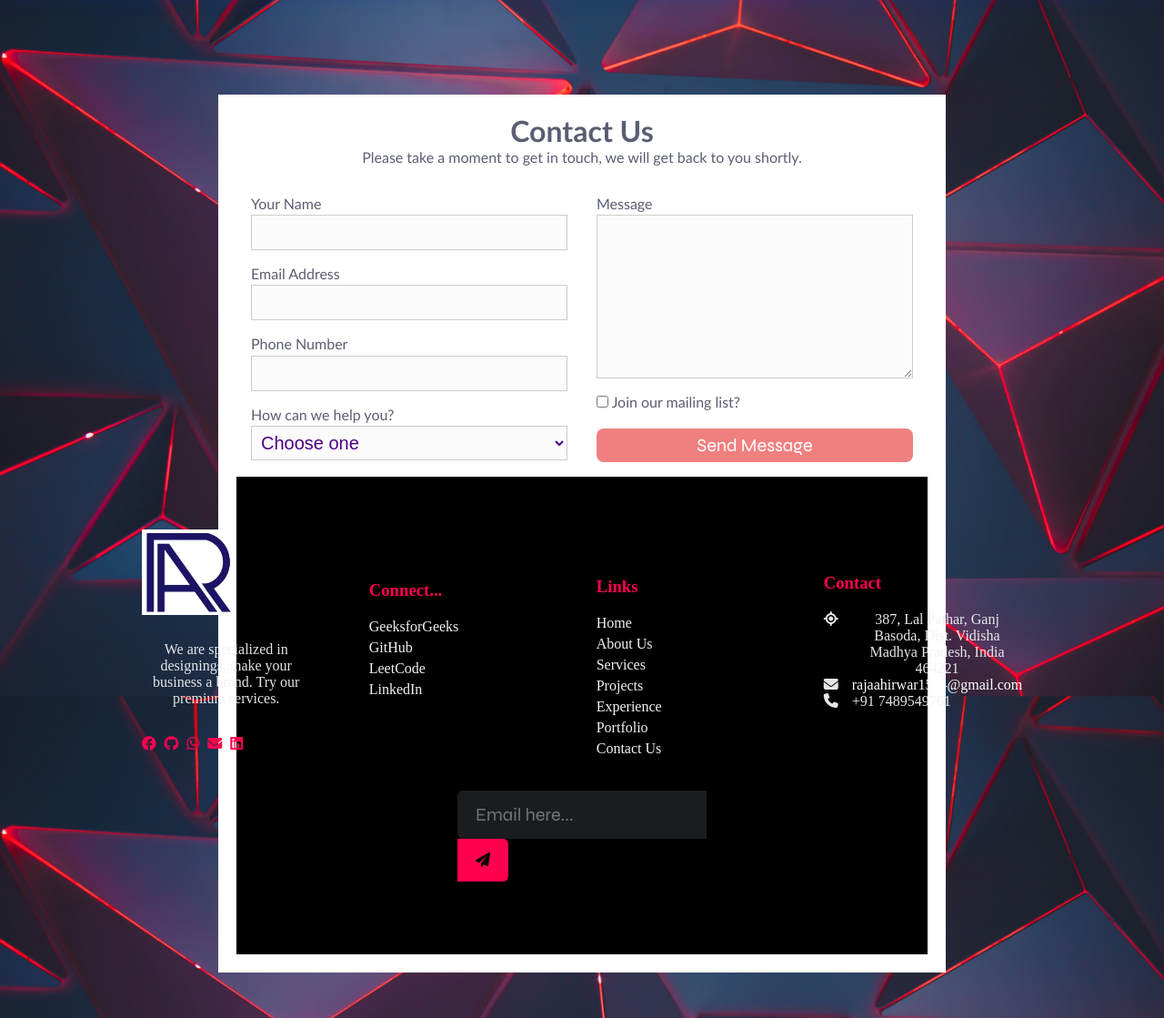
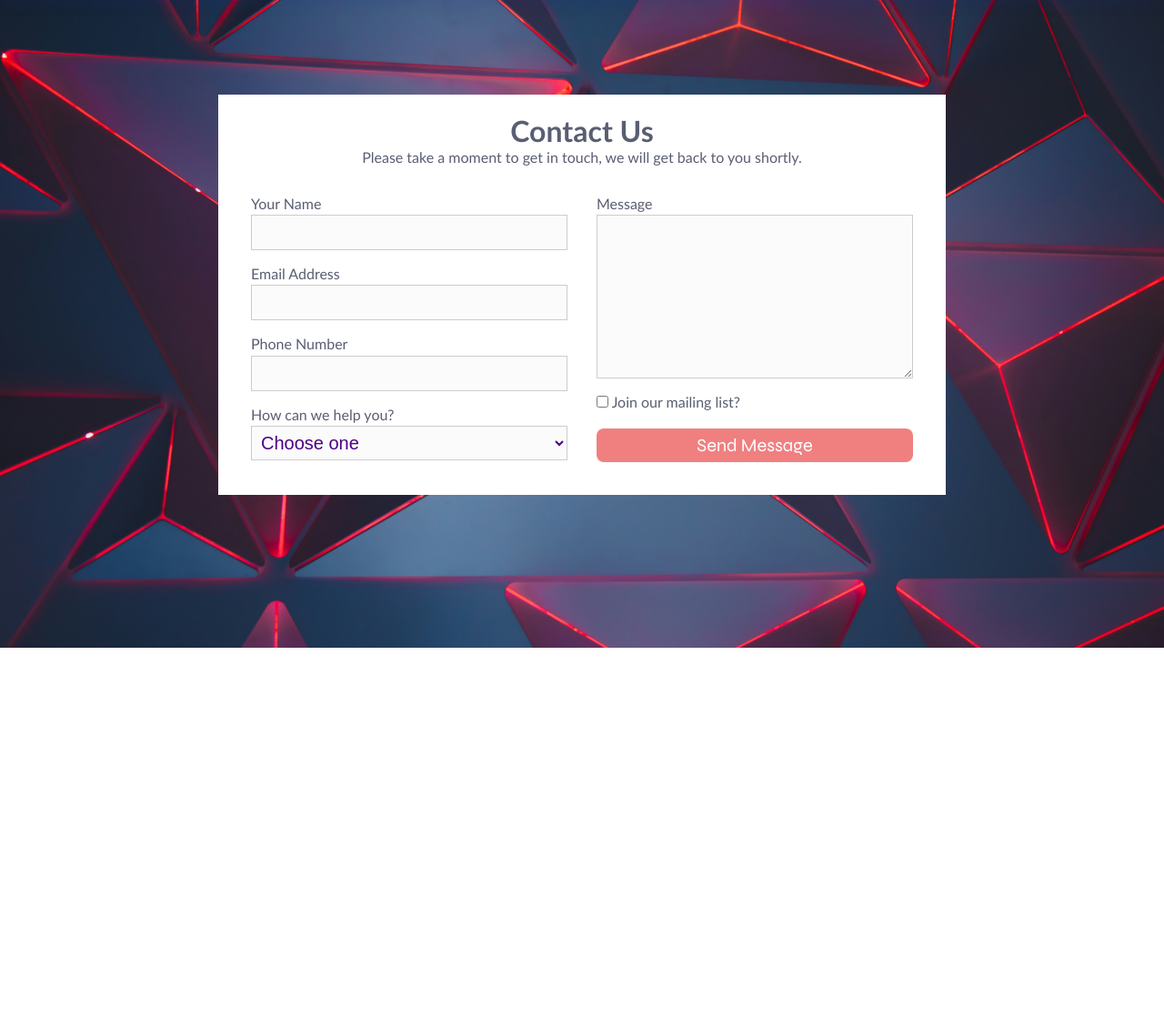
Before and after one commit to raja1504/Raja-Ahirwar-portfolio, a Flask app: page /contect in a window 1280 px wide. Shown: the part 88-1207 px from the top of the page at 91% size. After the commit the page ends 800 px from the top, so only its background shows below. Run offline with Flask 2, Linux system fonts and the light colour scheme; some libraries are stand-ins or nearby versions; some web fonts are replaced.

Commit message:
Update contect-us.html

```diff
--- a/templates/contect-us.html
+++ b/templates/contect-us.html
@@ -229,79 +229,6 @@
            <input type="submit" value="Send Message">
          </div>
        </form>
-
-	   <footer>
-         <div class="cont">
-             <div class="row">
-                   <div class="col" id="company">
-                       <img src="static/images/image.png" alt="" class="logo">
-                       <p>
-                         We are specialized in designings, make your business a brand.
-                         Try our premium services.
-                       </p>
-                       <div class="social">
-                         <a href=""><i class="fab fa-facebook"></i></a>
-                         <a href="https://github.com/raja1504"><i class="fab fa-github"></i></a>
-                         <a href="https://api.whatsapp.com/send?phone=917489549761"><i class="fab fa-whatsapp"></i></a>
-                         <a href="mailto:rajaahirwar1504@gmail.com"><i class="fa fa-envelope"></i></a>
-                         <a href="https://www.linkedin.com/in/raja-ahirwar-cse/"><i class="fab fa-linkedin"></i></a>
-                       </div>
-                   </div>
-
-
-                   <div class="col" id="services">
-                      <h3>Connect...</h3>
-                      <div class="links">
-                         <a href="https://auth.geeksforgeeks.org/user/rajabsmxn3/?utm_source=geeksforgeeks&utm_medium=my_profile&utm_campaign=auth_user">GeeksforGeeks</a>
-                         <a href="https://github.com/raja1504">GitHub</a>
-                         <a href="https://leetcode.com/Raja_Ahirwar/">LeetCode</a>
-                         <a href="https://www.linkedin.com/in/raja-ahirwar-cse/">LinkedIn</a>
-                      </div>
-                   </div>
-
-                   <div class="col ab" id="useful-links">
-                      <h3>Links</h3>
-                      <div class="links">
-                         <a href="">Home</a>
-                         <a href="/">About Us</a>
-                         <a href="/services">Services</a>
-                         <a href="/projects">Projects</a>
-                         <a href="/experience">Experience</a>
-                         <a href="https://iportfolio-raja.vercel.app/">Portfolio</a>
-                         <a href="/contect">Contact Us</a>
-                      </div>
-                   </div>
-
-                   <div class="col" id="contact">
-                       <h3>Contact</h3>
-                       <div class="contact-details">
-                          <i class="fa fa-location"></i>
-                          <p>387, Lal Pathar, Ganj Basoda, Dist. Vidisha <br>Madhya Pradesh, India 464221</p>
-                       </div>
-                       <div class="contact-details">
-                          <i class="fa fa-envelope"></i>
-                          <p><a href="mailto:rajaahirwar1504@gmail.com" style="color:white;">rajaahirwar1504@gmail.com</a></p>
-                       </div>
-
-                       <div class="contact-details">
-                        <br>
-                        <i class="fa fa-phone"></i>
-                        <p>+91 7489549761</p>
-                     </div>
-                   </div>
-             </div>
-
-             <div class="row">
-                   <div class="form">
-                     <form action="">
-                         <input type="text" placeholder="Email here...">
-                         <button><i class="fa fa-paper-plane"></i></button>
-                     </form>
-                   </div>
-             </div>
-
-         </div>
-      </footer>
        <script src="static\js\main.js"></script>
        <!--Start of Tawk.to Script-->
 <script type="text/javascript">
```
